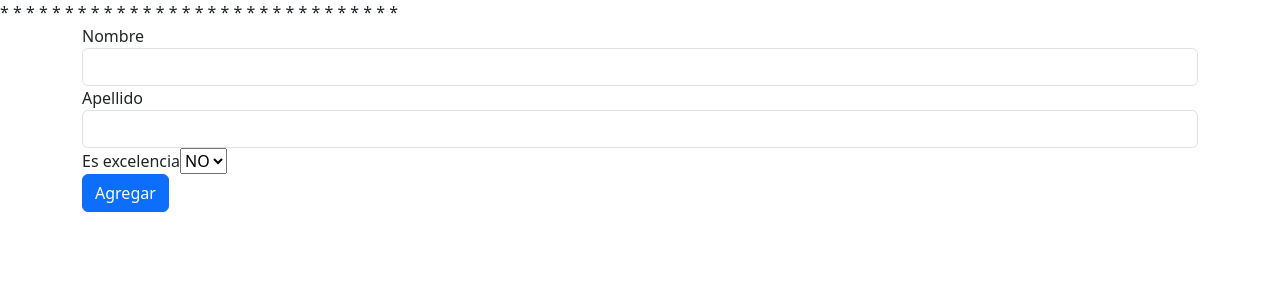
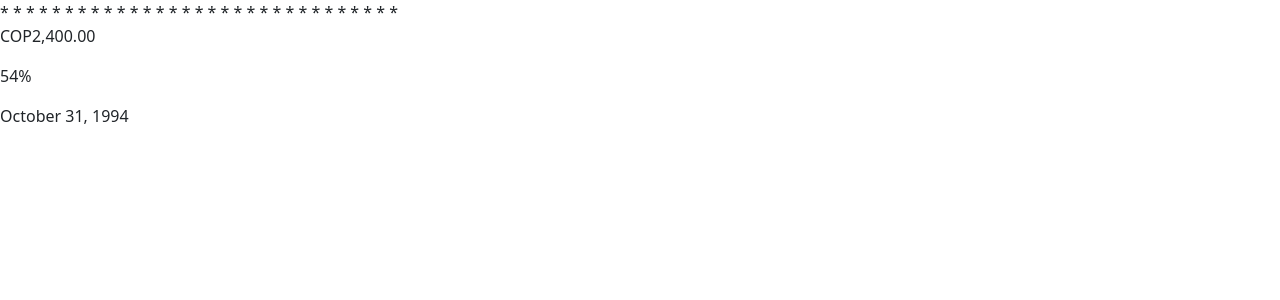
Before and after one commit to jdiegoisaza/Angular-TypeScript, an Angular app in the folder Angular/: page / in a window 1280 px wide. Shown: the top 300 px of the page. Built offline with nearby package versions, Linux system fonts and the light colour scheme.

Commit message:
pipes de angular

```diff
--- a/Angular/src/app/app.component.html
+++ b/Angular/src/app/app.component.html
@@ -469,5 +469,6 @@
 <!-- * * * * * * * * * * End of Placeholder * * * * * * * * * * * -->
 <!-- * * * * * * * * * * * * * * * * * * * * * * * * * * * * * * * -->
 <!-- <app-directiva></app-directiva> -->
-<app-ejemplo></app-ejemplo>
+<!-- <app-ejemplo></app-ejemplo> -->
+<app-pipes></app-pipes>
 <router-outlet></router-outlet>
--- a/Angular/src/app/app.module.ts
+++ b/Angular/src/app/app.module.ts
@@ -7,6 +7,7 @@ import { TitulosComponent } from './titulos/titulos.component';
 import { FormsModule } from '@angular/forms';
 import { DirectivaComponent } from './directiva/directiva.component';
 import { EjemploComponent } from './ejemplo/ejemplo.component';
+import { PipesComponent } from './pipes/pipes.component';
 
 
 @NgModule({
@@ -14,7 +15,8 @@ import { EjemploComponent } from './ejemplo/ejemplo.component';
     AppComponent,
     TitulosComponent,
     DirectivaComponent,
-    EjemploComponent
+    EjemploComponent,
+    PipesComponent
   ],
   imports: [
     BrowserModule,
--- /dev/null
+++ b/Angular/src/app/pipes/pipes.component.html
@@ -0,0 +1,6 @@
+<!-- <p>{{titulo | uppercase}}</p>
+<p>{{titulo | lowercase}}</p>
+<p>{{titulo | titlecase}}</p> -->
+<p>{{dinero| currency:'COP'}}</p>
+<p>{{ganancias| percent}}</p>
+<p>{{nacimiento| date:'longDate'}}</p>
--- /dev/null
+++ b/Angular/src/app/pipes/pipes.component.ts
@@ -0,0 +1,14 @@
+import { Component } from '@angular/core';
+
+@Component({
+  selector: 'app-pipes',
+  templateUrl: './pipes.component.html',
+  styleUrls: ['./pipes.component.scss']
+})
+export class PipesComponent {
+  titulo: string = " titulo";
+  dinero: number = 2400;
+  ganancias:number = 0.54;
+  nacimiento:Date = new Date('10-31-1994')
+
+}
```
Also changed, not shown: Angular/src/app/pipes/pipes.component.scss (added), 1 other file (tests, documents, lock files or other folders).
